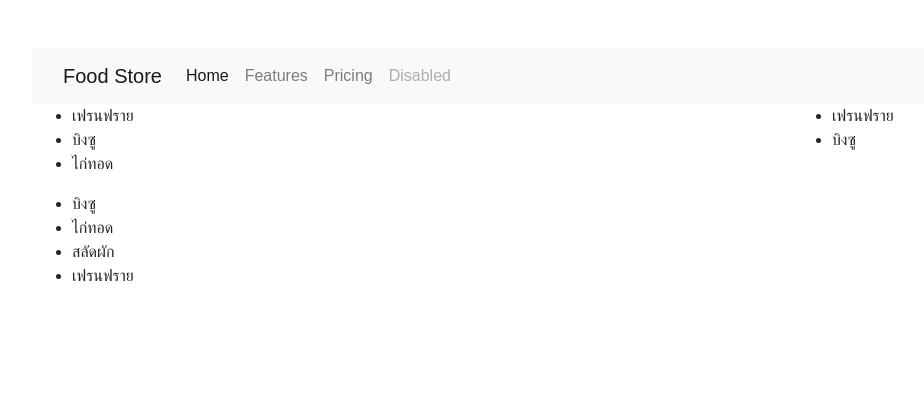
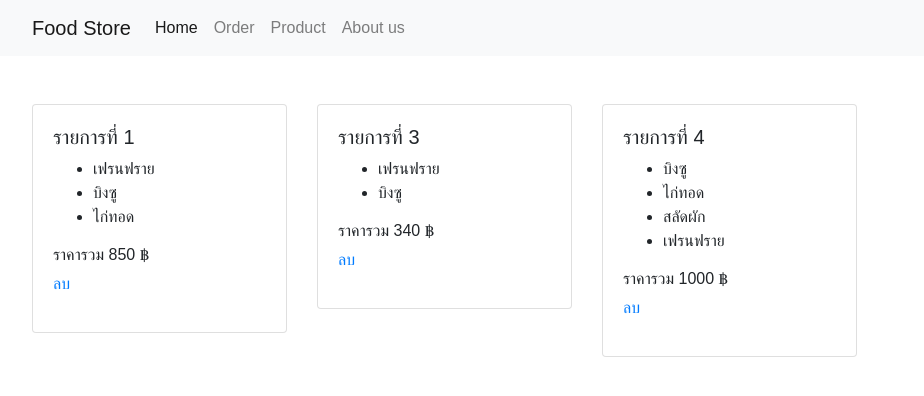
Before and after one commit to Poovit-B/Foodstore-Reactjs, a React (Create React App) app in the folder myworkshop/: page /orders in a window 1280 px wide. Shown: the top 396 px of the page, without its empty margins (53-977 px from the left). Built offline with nearby package versions, Linux system fonts and the light colour scheme; data requests are answered from the project's data file.

Commit message:
Order pages

```diff
--- a/myworkshop/db.json
+++ b/myworkshop/db.json
@@ -73,12 +73,6 @@
       "id": 1
     },
     {
-      "orderDate": "2020-09-19T07:38:27.095Z",
-      "totalPrice": 0,
-      "orders": [],
-      "id": 2
-    },
-    {
       "orderDate": "2020-09-19T07:39:07.044Z",
       "totalPrice": 340,
       "orders": [
--- a/myworkshop/src/components/Header.js
+++ b/myworkshop/src/components/Header.js
@@ -15,13 +15,13 @@ class Header extends React.Component{
                   <a className="nav-link" href="#">Home <span className="sr-only">(current)</span></a>
                 </li>
                 <li className="nav-item">
-                  <a className="nav-link" href="#">Features</a>
+                  <a className="nav-link" href="#">Order</a>
                 </li>
                 <li className="nav-item">
-                  <a className="nav-link" href="#">Pricing</a>
+                  <a className="nav-link" href="#">Product</a>
                 </li>
                 <li className="nav-item">
-                  <a className="nav-link disabled" href="#">Disabled</a>
+                  <a className="nav-link" href="#">About us</a>
                 </li>
               </ul>
             </div>
--- a/myworkshop/src/components/pages/order/Order.js
+++ b/myworkshop/src/components/pages/order/Order.js
@@ -11,20 +11,40 @@ class Order extends Component {
 
     componentDidMount() {
         axios.get("http://localhost:3001/orders").then(res => {
-            this.setState({orders : res.data});
+            this.setState({ orders: res.data });
         })
     }
 
-    showOrder(){
-        return this.state.orders && this.state.orders.map(order=>{
+    onDelOrder(orders){
+        console.log(orders.id)
+        axios.delete("http://localhost:3001/orders/" + orders.id).then(res=>{
+            axios.get("http://localhost:3001/orders").then(res => {
+                this.setState({ orders: res.data });
+            })
+        })
+    }
+
+    showOrder() {
+        return this.state.orders && this.state.orders.map(order => {
             const date = order.orderDate;
-            return(
-                <div key={order.id} className="col-md-4">
-                    <ul>
-                        {order.orders && order.orders.map(record =>{
-                           return( <li key={record.product.productId}>{record.product.productName}</li>)
-                        })}
-                    </ul>
+            return (
+                <div key={order.id} className="col-md-3">
+                    <div className="card-deck">
+                        <div className="card pb-0">
+                            <div className="card-body">
+                                <h5>รายการที่ {order.id}</h5>
+                                <ul>
+                                    {order.orders && order.orders.map(record => {
+                                        return (<li key={record.product.productId}>{record.product.productName}</li>)
+                                    })}
+                                </ul>
+                                <h6>ราคารวม {order.totalPrice} ฿</h6>
+                                <a  onClick={()=>this.onDelOrder(order)} className="card-link">ลบ</a>
+                                <p className="text-muted">{date.toLocaleDateString}</p>
+
+                            </div>
+                        </div>
+                    </div>
                 </div>
             )
         })
@@ -33,10 +53,12 @@ class Order extends Component {
     render() {
 
         return (
-            <div className="container mt-5">
+            <div className="">
                 <Header />
-                <div className="row">
-                {this.showOrder()}
+                <div className="container mt-5">
+                    <div className="row">
+                        {this.showOrder()}
+                    </div>
                 </div>
             </div>
         )
```
